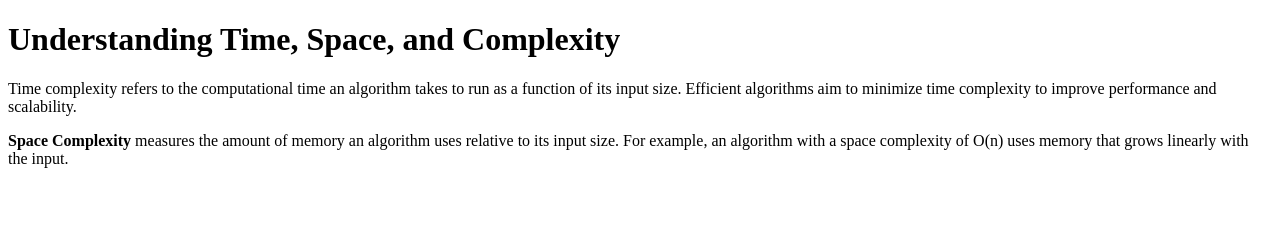
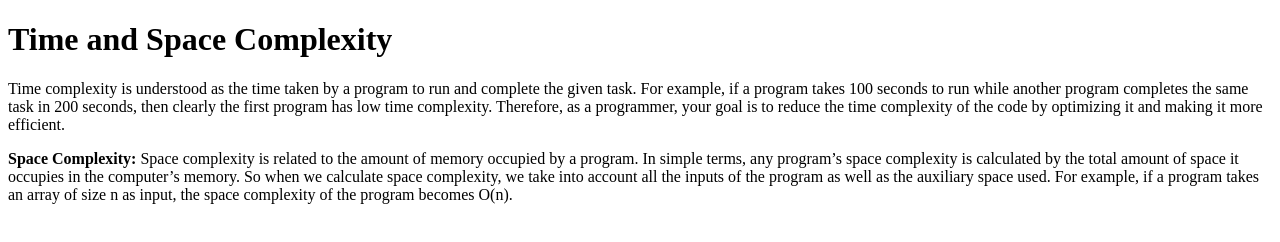
Before and after one commit to acciojob/time-and-space-complexity-11prath, a website: page main.html in a window 1280 px wide. Drawn offline with Linux system fonts and the light colour scheme.

Commit message:
created a submission

```diff
--- a/main.html
+++ b/main.html
@@ -1,19 +1,25 @@
 <!DOCTYPE html>
-<html lang="en">
+<html>
 <head>
-  <meta charset="UTF-8">
-  <title>Time, Space, and Complexity</title>
+  <title>Time and Space Complexity</title>
 </head>
 <body>
 
-  <h1>Understanding Time, Space, and Complexity</h1>
+  <h1>Time and Space Complexity</h1>
 
   <p>
-    Time complexity refers to the computational time an algorithm takes to run as a function of its input size. Efficient algorithms aim to minimize time complexity to improve performance and scalability.
+    Time complexity is understood as the time taken by a program to run and complete the given task.
+    For example, if a program takes 100 seconds to run while another program completes the same task in 200 seconds,
+    then clearly the first program has low time complexity. Therefore, as a programmer, your goal is to reduce the
+    time complexity of the code by optimizing it and making it more efficient.
   </p>
 
   <p>
-    <b>Space Complexity</b> measures the amount of memory an algorithm uses relative to its input size. For example, an algorithm with a space complexity of O(n) uses memory that grows linearly with the input.
+    <b>Space Complexity:</b> Space complexity is related to the amount of memory occupied by a program.
+    In simple terms, any program’s space complexity is calculated by the total amount of space it occupies in
+    the computer’s memory. So when we calculate space complexity, we take into account all the inputs of the
+    program as well as the auxiliary space used. For example, if a program takes an array of size n as input,
+    the space complexity of the program becomes O(n).
   </p>
 
 </body>
```
